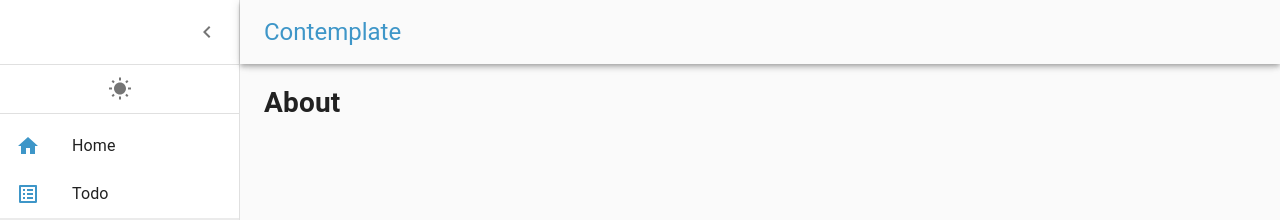
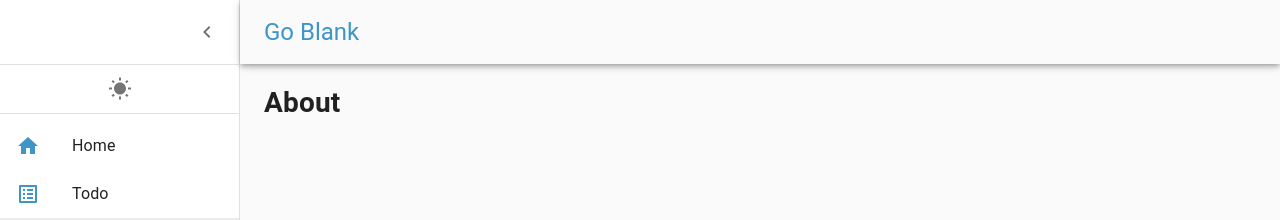
Before and after one commit to marlou-lopez/moonstash, a React (Create React App) app: page /about in a window 1280 px wide. Shown: the top 220 px of the page. Built offline with nearby package versions, Linux system fonts and the light colour scheme.

Commit message:
Add initial ci checks

```diff
--- a/package.json
+++ b/package.json
@@ -28,7 +28,8 @@
     "start": "react-app-rewired start",
     "build": "react-scripts build",
     "test": "react-scripts test",
-    "eject": "react-scripts eject"
+    "eject": "react-scripts eject",
+    "lint": "eslint --ext .ts,.tsx src"
   },
   "eslintConfig": {
     "extends": [
--- a/src/App.tsx
+++ b/src/App.tsx
@@ -45,6 +45,8 @@ const themeObject = {
 };
 
 const useDarkMode = () => {
+  // TODO: add typing
+  // eslint-disable-next-line @typescript-eslint/no-explicit-any
   const [theme, setTheme] = useState<any>(themeObject);
 
   const {
--- a/src/components/Navigation.tsx
+++ b/src/components/Navigation.tsx
@@ -147,7 +147,7 @@ const Navigation: React.FC<NavigationProps> = ({ toggleDarkMode }) => {
           </IconButton>
           <Link underline="none" component={RouterLink} to={RouteMap.Home.path}>
             <Typography variant="h5" color="primary">
-              Contemplate
+              Go Blank
             </Typography>
           </Link>
         </Toolbar>
--- a/src/pages/Todo/Todo.tsx
+++ b/src/pages/Todo/Todo.tsx
@@ -1,7 +1,7 @@
 import { useQuery } from 'react-query';
 
 import { Container, Grid, Paper } from '@material-ui/core';
-import { createStyles, makeStyles, Theme } from '@material-ui/core/styles';
+import { createStyles, makeStyles } from '@material-ui/core/styles';
 
 const getTodos = async () => {
   const response = await fetch('/todos');
@@ -9,7 +9,7 @@ const getTodos = async () => {
   return data;
 };
 
-const useStyles = makeStyles((theme: Theme) => createStyles({
+const useStyles = makeStyles(() => createStyles({
   container: {
     minHeight: '720px',
     padding: '20px',
```
